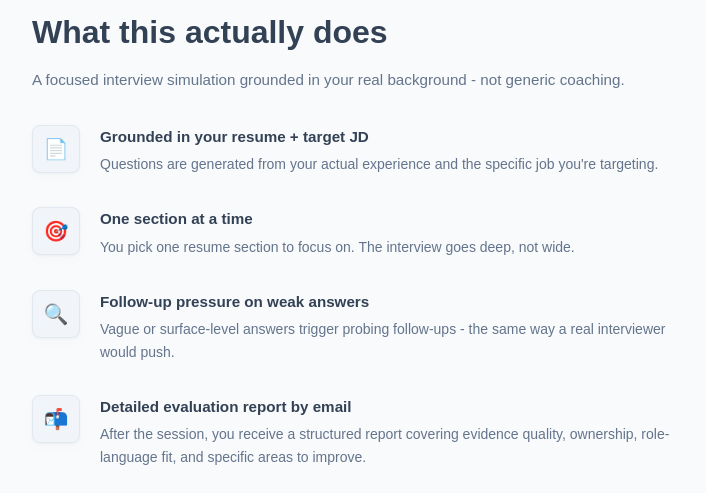
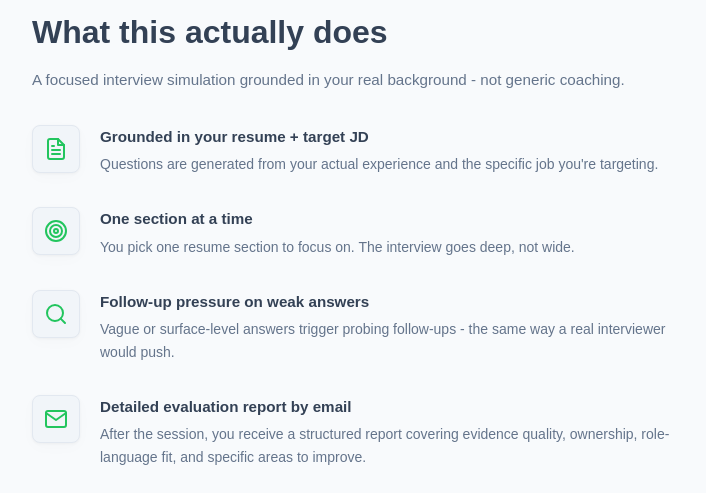
Before and after one commit to reagleai/agnic-rolebridge, a React (Vite) app in the folder frontend/: page / in a window 1280 px wide. Shown: the part 1380-1873 px from the top of the page, without its empty margins (272-978 px from the left). Built offline with nearby package versions, Linux system fonts and the light colour scheme; no server answers; a web font is replaced by a local one.

Commit message:
Replace emojis with SVGs

```diff
--- a/frontend/src/components/EndPage.jsx
+++ b/frontend/src/components/EndPage.jsx
@@ -33,14 +33,23 @@ export default function EndPage() {
   return (
     <div className="page-center">
       <div className="card end-card">
-        <div className="end-icon">✅</div>
+        <div className="end-icon" style={{ display: 'flex', justifyContent: 'center', color: 'var(--color-primary)' }}>
+          <svg viewBox="0 0 24 24" fill="none" stroke="currentColor" strokeWidth="2" strokeLinecap="round" strokeLinejoin="round" style={{ width: '64px', height: '64px' }}>
+            <path d="M22 11.08V12a10 10 0 1 1-5.93-9.14"></path>
+            <polyline points="22 4 12 14.01 9 11.01"></polyline>
+          </svg>
+        </div>
         <h2 className="end-title">Interview Complete!</h2>
         <p className="end-message">
           Your evaluation report is being generated and will be sent to{' '}
           <strong>{email}</strong>.
         </p>
-        <p className="end-note">
-          📬 Check your inbox (and spam folder) within the next few minutes.
+        <p className="end-note" style={{ display: 'flex', alignItems: 'center', justifyContent: 'center', gap: '8px' }}>
+          <svg viewBox="0 0 24 24" fill="none" stroke="currentColor" strokeWidth="2" strokeLinecap="round" strokeLinejoin="round" style={{ width: '16px', height: '16px', flexShrink: 0 }}>
+            <path d="M4 4h16c1.1 0 2 .9 2 2v12c0 1.1-.9 2-2 2H4c-1.1 0-2-.9-2-2V6c0-1.1.9-2 2-2z"></path>
+            <polyline points="22,6 12,13 2,6"></polyline>
+          </svg>
+          <span>Check your inbox (and spam folder) within the next few minutes.</span>
         </p>
 
         <button
--- a/frontend/src/components/LandingPage.jsx
+++ b/frontend/src/components/LandingPage.jsx
@@ -143,7 +143,15 @@ export default function LandingPage() {
 
         <div className="landing-feature-list">
           <div className="landing-feature-item">
-            <div className="landing-feature-item__icon">📄</div>
+            <div className="landing-feature-item__icon">
+              <svg viewBox="0 0 24 24" fill="none" stroke="currentColor" strokeWidth="2" strokeLinecap="round" strokeLinejoin="round" style={{ width: '24px', height: '24px' }}>
+                <path d="M14 2H6a2 2 0 0 0-2 2v16a2 2 0 0 0 2 2h12a2 2 0 0 0 2-2V8z"></path>
+                <polyline points="14 2 14 8 20 8"></polyline>
+                <line x1="16" y1="13" x2="8" y2="13"></line>
+                <line x1="16" y1="17" x2="8" y2="17"></line>
+                <polyline points="10 9 9 9 8 9"></polyline>
+              </svg>
+            </div>
             <div className="landing-feature-item__content">
               <span className="landing-feature-item__title">Grounded in your resume + target JD</span>
               <span className="landing-feature-item__desc">
@@ -153,7 +161,13 @@ export default function LandingPage() {
           </div>
 
           <div className="landing-feature-item">
-            <div className="landing-feature-item__icon">🎯</div>
+            <div className="landing-feature-item__icon">
+              <svg viewBox="0 0 24 24" fill="none" stroke="currentColor" strokeWidth="2" strokeLinecap="round" strokeLinejoin="round" style={{ width: '24px', height: '24px' }}>
+                <circle cx="12" cy="12" r="10"></circle>
+                <circle cx="12" cy="12" r="6"></circle>
+                <circle cx="12" cy="12" r="2"></circle>
+              </svg>
+            </div>
             <div className="landing-feature-item__content">
               <span className="landing-feature-item__title">One section at a time</span>
               <span className="landing-feature-item__desc">
@@ -163,7 +177,12 @@ export default function LandingPage() {
           </div>
 
           <div className="landing-feature-item">
-            <div className="landing-feature-item__icon">🔍</div>
+            <div className="landing-feature-item__icon">
+              <svg viewBox="0 0 24 24" fill="none" stroke="currentColor" strokeWidth="2" strokeLinecap="round" strokeLinejoin="round" style={{ width: '24px', height: '24px' }}>
+                <circle cx="11" cy="11" r="8"></circle>
+                <line x1="21" y1="21" x2="16.65" y2="16.65"></line>
+              </svg>
+            </div>
             <div className="landing-feature-item__content">
               <span className="landing-feature-item__title">Follow-up pressure on weak answers</span>
               <span className="landing-feature-item__desc">
@@ -173,7 +192,12 @@ export default function LandingPage() {
           </div>
 
           <div className="landing-feature-item">
-            <div className="landing-feature-item__icon">📬</div>
+            <div className="landing-feature-item__icon">
+              <svg viewBox="0 0 24 24" fill="none" stroke="currentColor" strokeWidth="2" strokeLinecap="round" strokeLinejoin="round" style={{ width: '24px', height: '24px' }}>
+                <path d="M4 4h16c1.1 0 2 .9 2 2v12c0 1.1-.9 2-2 2H4c-1.1 0-2-.9-2-2V6c0-1.1.9-2 2-2z"></path>
+                <polyline points="22,6 12,13 2,6"></polyline>
+              </svg>
+            </div>
             <div className="landing-feature-item__content">
               <span className="landing-feature-item__title">Detailed evaluation report by email</span>
               <span className="landing-feature-item__desc">
--- a/frontend/src/components/SetupPage.jsx
+++ b/frontend/src/components/SetupPage.jsx
@@ -120,7 +120,16 @@ export default function SetupPage() {
                 onChange={(e) => e.target.files?.[0] && handleFile(e.target.files[0])}
               />
               {pdfName ? (
-                <span className="drop-zone-name">📄 {pdfName}</span>
+                <span className="drop-zone-name" style={{ display: 'flex', alignItems: 'center', justifyContent: 'center', gap: '8px' }}>
+                  <svg viewBox="0 0 24 24" fill="none" stroke="currentColor" strokeWidth="2" strokeLinecap="round" strokeLinejoin="round" style={{ width: '16px', height: '16px' }}>
+                    <path d="M14 2H6a2 2 0 0 0-2 2v16a2 2 0 0 0 2 2h12a2 2 0 0 0 2-2V8z"></path>
+                    <polyline points="14 2 14 8 20 8"></polyline>
+                    <line x1="16" y1="13" x2="8" y2="13"></line>
+                    <line x1="16" y1="17" x2="8" y2="17"></line>
+                    <polyline points="10 9 9 9 8 9"></polyline>
+                  </svg>
+                  {pdfName}
+                </span>
               ) : (
                 <span className="drop-zone-hint">
                   Drop PDF here or click to upload
```
